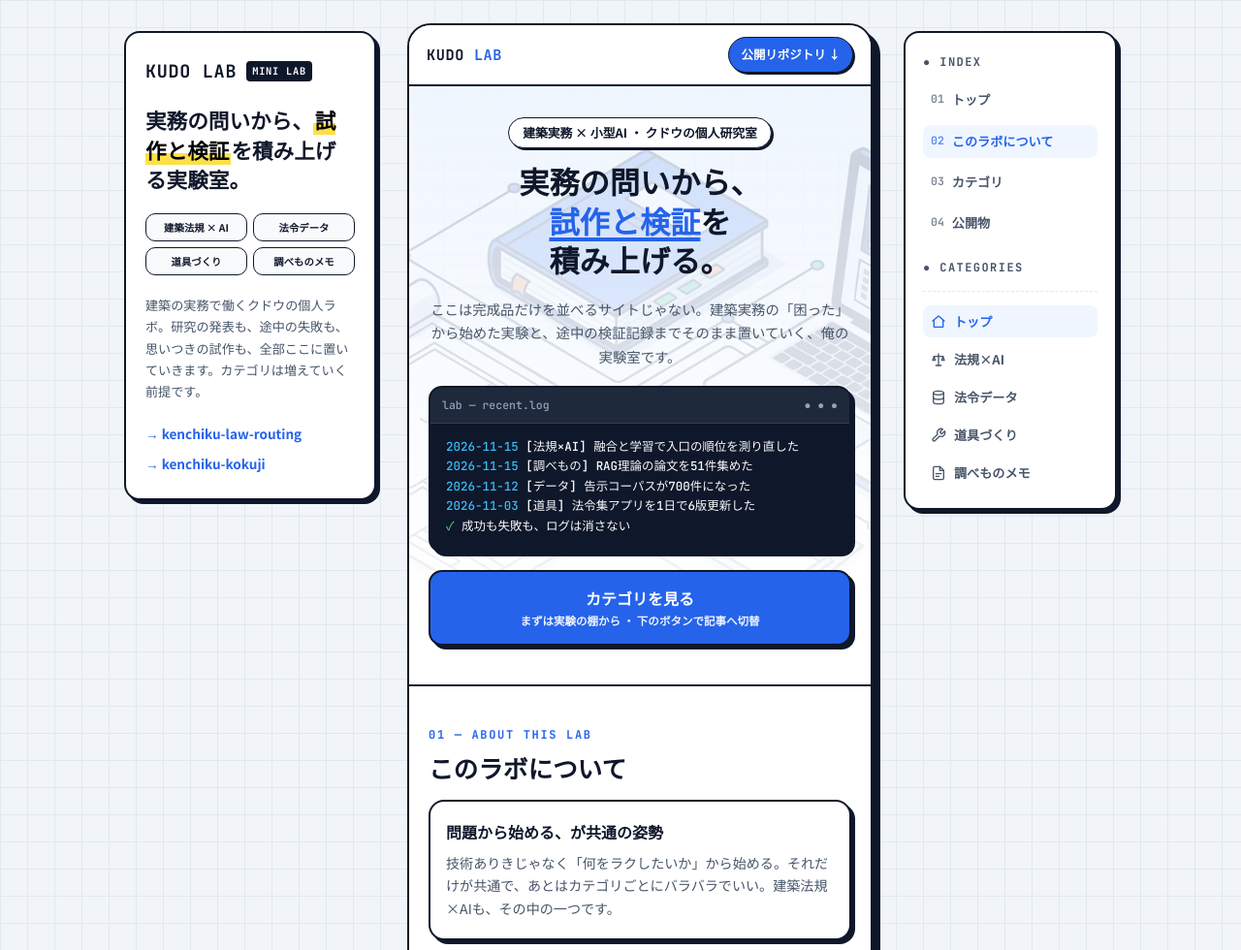
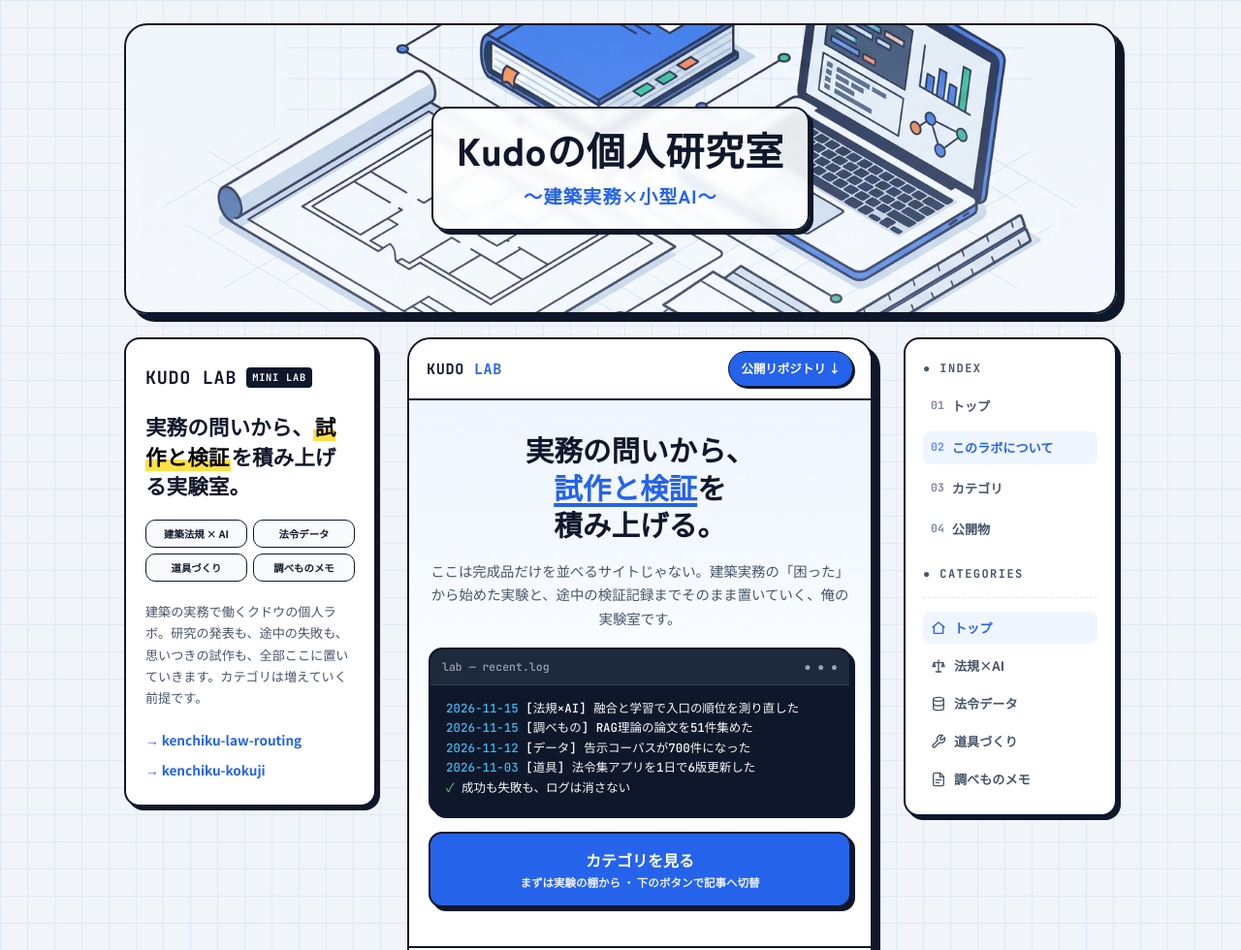
Before and after one commit to ssKudo/ssKudo.github.io, a plain HTML site: page index.html in a window 1280 px wide. Shown: the top 980 px of the page at 97% size. Drawn offline with Linux system fonts and the light colour scheme.

Commit message:
Add wide top hero banner with lab title and subtitle

```diff
--- a/index.html
+++ b/index.html
@@ -46,11 +46,14 @@ body{font-family:var(--font-sans);color:var(--ink);background-color:var(--bg-out
 .lp-section{padding:40px 20px;border-bottom:2px solid var(--line)}
 .eyebrow{font-family:var(--font-mono);font-size:.75rem;font-weight:700;letter-spacing:.14em;color:var(--accent);margin-bottom:6px;text-transform:uppercase}
 .sec-title{font-family:var(--font-display);font-size:1.6rem;font-weight:900;line-height:1.35;margin-bottom:16px}
-.hero{position:relative;overflow:hidden;background:linear-gradient(180deg,#eff6ff 0%,#ffffff 78%);text-align:center;padding-top:32px}
-.hero::before{content:'';position:absolute;inset:0;background:url('assets/hero-lab.jpg') center 28%/cover no-repeat;opacity:.18;pointer-events:none;mask-image:linear-gradient(180deg,rgba(0,0,0,.95) 0%,rgba(0,0,0,.6) 65%,transparent 100%);-webkit-mask-image:linear-gradient(180deg,rgba(0,0,0,.95) 0%,rgba(0,0,0,.6) 65%,transparent 100%)}
-.hero>*{position:relative;z-index:1}
-.hero-kicker{display:inline-block;font-size:.8rem;font-weight:700;background:#fff;border:1.5px solid var(--line);border-radius:999px;padding:4px 14px;margin-bottom:14px;box-shadow:var(--shadow-sm)}
-.hero-title{font-family:var(--font-display);font-size:1.95rem;font-weight:900;line-height:1.3;margin-bottom:18px}
+.top-banner{position:relative;width:100%;min-height:220px;display:flex;align-items:center;justify-content:center;text-align:center;padding:36px 20px;background:url('assets/hero-lab.jpg') center center/cover no-repeat;border-bottom:2px solid var(--line);overflow:hidden}
+.top-banner::before{content:'';position:absolute;inset:0;background:linear-gradient(180deg,rgba(239,246,255,.15) 0%,rgba(255,255,255,.28) 100%)}
+.top-banner-inner{position:relative;z-index:1;max-width:720px;padding:18px 24px;background:rgba(255,255,255,.86);border:2px solid var(--line);border-radius:16px;box-shadow:var(--shadow-hard);backdrop-filter:blur(4px)}
+.top-banner-title{font-family:var(--font-display);font-size:clamp(1.65rem,4.2vw,2.5rem);font-weight:900;line-height:1.2;color:var(--ink);letter-spacing:.02em}
+.top-banner-sub{margin-top:8px;font-family:var(--font-display);font-size:clamp(.95rem,2vw,1.2rem);font-weight:900;color:var(--accent);letter-spacing:.06em}
+@media(min-width:1024px){.top-banner{max-width:1024px;min-height:300px;margin:24px auto 0;border:2px solid var(--line);border-radius:24px;box-shadow:8px 8px 0px var(--line)}}
+.hero{background:linear-gradient(180deg,#eff6ff 0%,#ffffff 78%);text-align:center;padding-top:32px}
+.hero-title{font-family:var(--font-display);font-size:1.85rem;font-weight:900;line-height:1.3;margin-bottom:16px}
 .hero-title .hl{color:var(--accent);text-decoration:underline;text-decoration-thickness:4px;text-underline-offset:4px}
 .term-card{background:#0f172a;color:#f8fafc;border:2px solid var(--line);border-radius:14px;text-align:left;overflow:hidden;box-shadow:var(--shadow-hard);margin:18px 0}
 .term-bar{display:flex;justify-content:space-between;padding:8px 12px;background:#1e293b;border-bottom:1px solid #334155;font-family:var(--font-mono);font-size:.72rem;color:#94a3b8}
@@ -95,6 +98,12 @@ footer small{font-family:var(--font-mono);font-size:.68rem;color:var(--ink-sub)}
 </style>
 </head>
 <body>
+<header class="top-banner" id="top-banner">
+  <div class="top-banner-inner">
+    <h1 class="top-banner-title">Kudoの個人研究室</h1>
+    <p class="top-banner-sub">～建築実務×小型AI～</p>
+  </div>
+</header>
 <div class="layout-shell">
   <aside class="side-left">
     <div class="brand-mark">KUDO LAB <span class="brand-badge">MINI LAB</span></div>
@@ -121,8 +130,7 @@ footer small{font-family:var(--font-mono);font-size:.68rem;color:var(--ink-sub)}
     <div id="view-home">
 
     <section class="lp-section hero">
-      <span class="hero-kicker">建築実務 × 小型AI ・ クドウの個人研究室</span>
-      <h1 class="hero-title">実務の問いから、<br /><span class="hl">試作と検証</span>を<br />積み上げる。</h1>
+      <h2 class="hero-title">実務の問いから、<br /><span class="hl">試作と検証</span>を<br />積み上げる。</h2>
       <p style="font-size:.9rem;color:var(--ink-sub)">ここは完成品だけを並べるサイトじゃない。建築実務の「困った」から始めた実験と、途中の検証記録までそのまま置いていく、俺の実験室です。</p>
       <div class="term-card">
         <div class="term-bar"><span>lab — recent.log</span><span>● ● ●</span></div>
@@ -293,6 +301,7 @@ const CATEGORIES={
   tool:{eyebrow:'CAT-03 // TOOLS',title:'道具づくり',desc:'建築法令集アプリや日常の実務ツール試作の記録。',tagClass:'tag-tool',tagLabel:'道具',icon:'<svg viewBox="0 0 24 24"><path d="M14.7 6.3a1 1 0 0 0 0 1.4l1.6 1.6a1 1 0 0 0 1.4 0l3.77-3.77a6 6 0 0 1-7.94 7.94l-6.91 6.91a2.12 2.12 0 0 1-3-3l6.91-6.91a6 6 0 0 1 7.94-7.94l-3.76 3.76z"/></svg>'},
   note:{eyebrow:'CAT-04 // NOTES',title:'調べもの・メモ',desc:'論文収集や制度調査、研究の気付きメモ。',tagClass:'tag-note',tagLabel:'メモ',icon:'<svg viewBox="0 0 24 24"><path d="M14 2H6a2 2 0 0 0-2 2v16a2 2 0 0 0 2 2h12a2 2 0 0 0 2-2V8z"/><path d="M14 2v6h6"/><path d="M8 13h8"/><path d="M8 17h5"/></svg>'}
 };
+const topBanner=document.getElementById('top-banner');
 const viewHome=document.getElementById('view-home');
 const viewCat=document.getElementById('view-category');
 const postListEl=document.getElementById('post-list');
@@ -327,6 +336,7 @@ function showPostDetail(post){
 
 function showView(viewName,scrollTop=true){
   if(viewName==='home'||!CATEGORIES[viewName]){
+    topBanner.classList.remove('view-hidden');
     viewHome.classList.remove('view-hidden');
     viewCat.classList.add('view-hidden');
     setActiveNav('home');
@@ -334,6 +344,7 @@ function showView(viewName,scrollTop=true){
     return;
   }
   const cat=CATEGORIES[viewName];
+  topBanner.classList.add('view-hidden');
   viewHome.classList.add('view-hidden');
   viewCat.classList.remove('view-hidden');
   document.getElementById('cat-icon-box').innerHTML=cat.icon;
```
